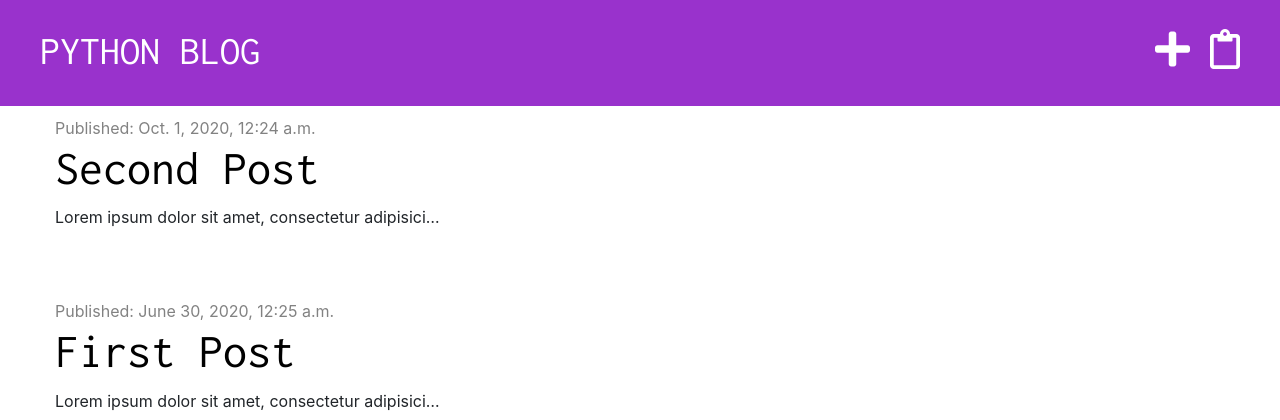
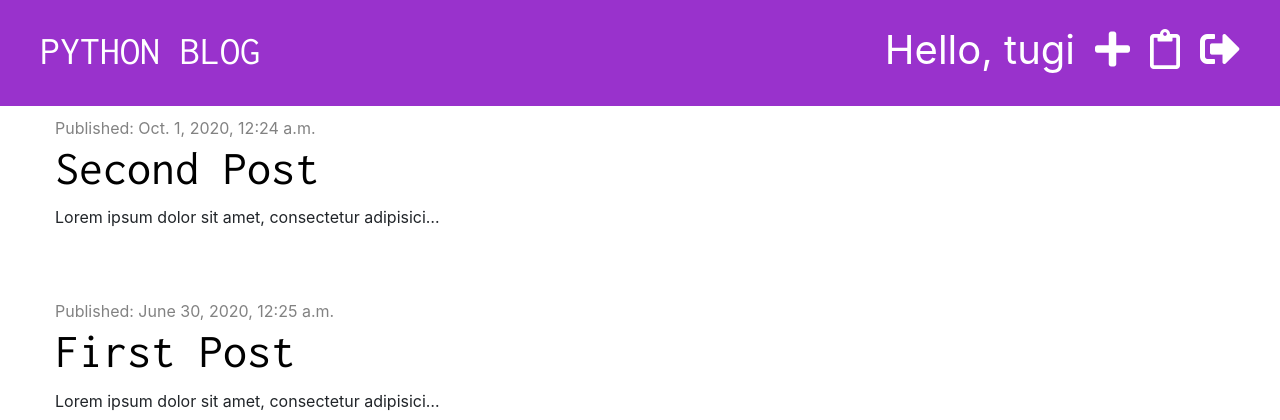
Before and after one commit to ttezgel/django_blog, a Django app: page / in a window 1280 px wide. Shown: the top 420 px of the page. Run offline with Django 3.2, Linux system fonts and the light colour scheme; a user stored in the database is signed in; data comes from the database, SQL or seed files in the repository; both versions use the stored data as it was after the commit; some libraries are stand-ins or nearby versions.

Commit message:
Add logout functionality

```diff
--- a/blog/templates/blog/base.html
+++ b/blog/templates/blog/base.html
@@ -11,8 +11,10 @@
 <body>
     <div class="page-header">
         {% if user.is_authenticated %}
+            <a href="{% url 'logout' %}"  class="top-menu"><span title="Logout"><i class="fas fa-sign-out-alt"></i></span></a>
             <a href="{% url 'post_draft_list' %}"  class="top-menu"><span title="Draft"><i class="far fa-clipboard"></i></span></a>
             <a href="{% url 'post_new' %}"  class="top-menu"><span title="New Post"><i class="fas fa-plus"></i></span></a>
+            <p class="top-menu">Hello, {{ user.username }}</p>
         {% else %}
             <a href="{% url 'login' %}"  class="top-menu"><span title="Login"><i class="fas fa-sign-in-alt"></i></span></a>
         {% endif %}
--- a/blog/urls.py
+++ b/blog/urls.py
@@ -1,6 +1,5 @@
 from django.urls import path
 from . import views
-from django.contrib.auth.views import LoginView
 
 urlpatterns = [
     path('', views.index, name='index'),
@@ -9,5 +8,4 @@ urlpatterns = [
     path('post/<int:pk>/edit/', views.post_edit, name='post_edit'),
     path('drafts/', views.post_draft_list, name='post_draft_list'),
     path('post/<int:pk>/publish/', views.post_publish, name='post_publish'),
-    path('accounts/login/', LoginView.as_view(template_name="registration/login.html"), name='login'),
 ]
--- a/django_blog/settings.py
+++ b/django_blog/settings.py
@@ -29,7 +29,7 @@ ALLOWED_HOSTS = []
 
 
 LOGIN_REDIRECT_URL = 'index'
-
+LOGOUT_REDIRECT_URL = 'index'
 
 # Application definition
 
--- a/django_blog/urls.py
+++ b/django_blog/urls.py
@@ -15,8 +15,11 @@ Including another URLconf
 """
 from django.contrib import admin
 from django.urls import path, include
+from django.contrib.auth.views import LoginView, LogoutView
 
 urlpatterns = [
     path('admin/', admin.site.urls),
     path('', include('blog.urls')),
+    path('accounts/login/', LoginView.as_view(template_name="registration/login.html"), name='login'),
+    path('accounts/logout/', LogoutView.as_view(template_name="blog/index.html"), name='logout'),
 ]
```
Also changed, not shown: db.sqlite3.
